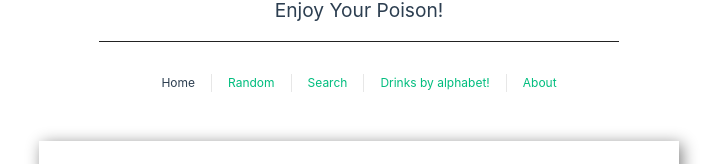
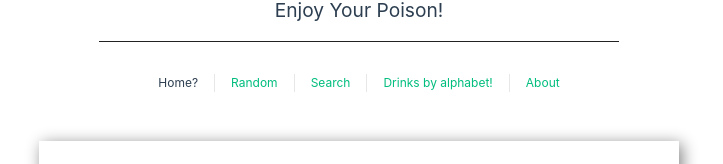
Before and after one commit to Ivet13/vue-drinkAPI, a Vue app in the folder drinkAPI/: page / in a window 1280 px wide. Shown: the part 178-342 px from the top of the page, without its empty margins (281-1004 px from the left). Built offline with nearby package versions, Linux system fonts and the light colour scheme.

Commit message:
test push to IK

```diff
--- a/drinkAPI/src/App.vue
+++ b/drinkAPI/src/App.vue
@@ -6,7 +6,7 @@
 
 
       <nav>
-        <RouterLink to="/">Home</RouterLink>
+        <RouterLink to="/">Home?</RouterLink>
         <RouterLink to="/random">Random</RouterLink>
         <RouterLink to="/search">Search</RouterLink>
         <RouterLink to="/list">Drinks by alphabet!</RouterLink>
```
